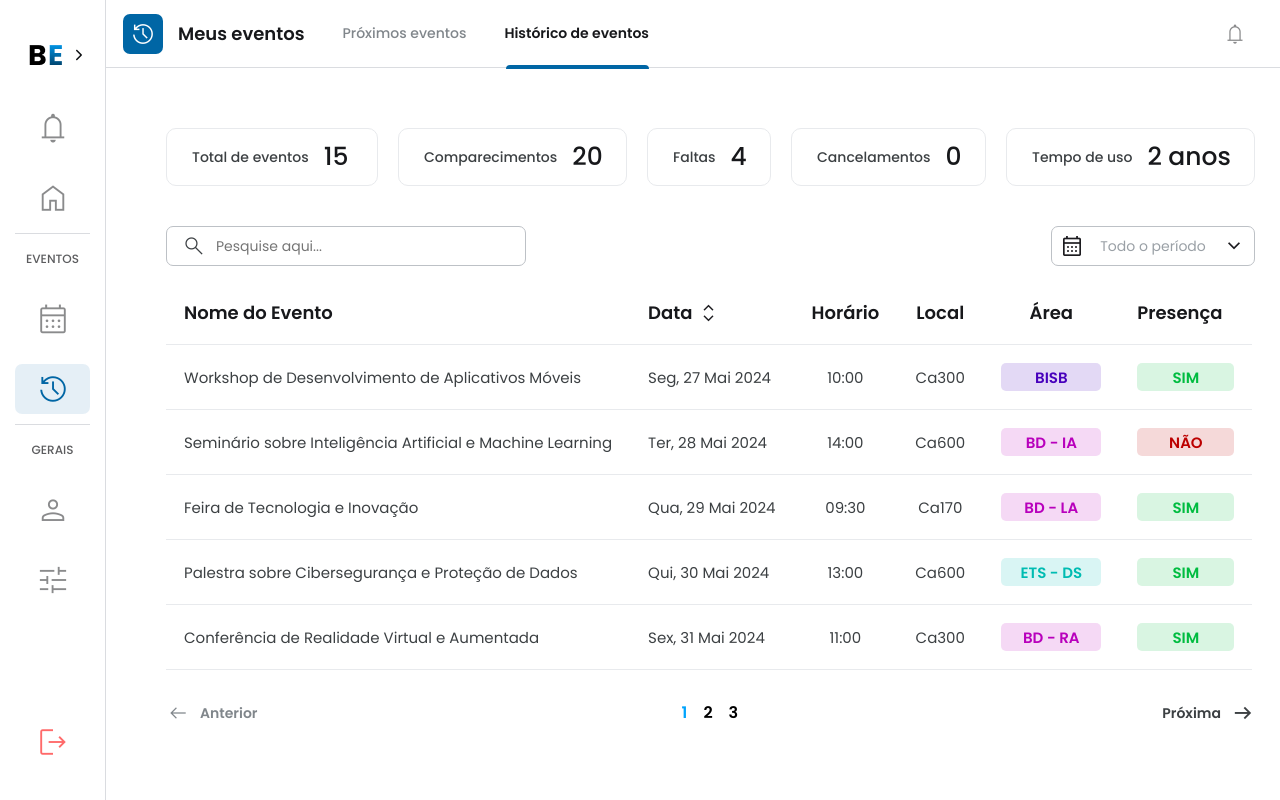
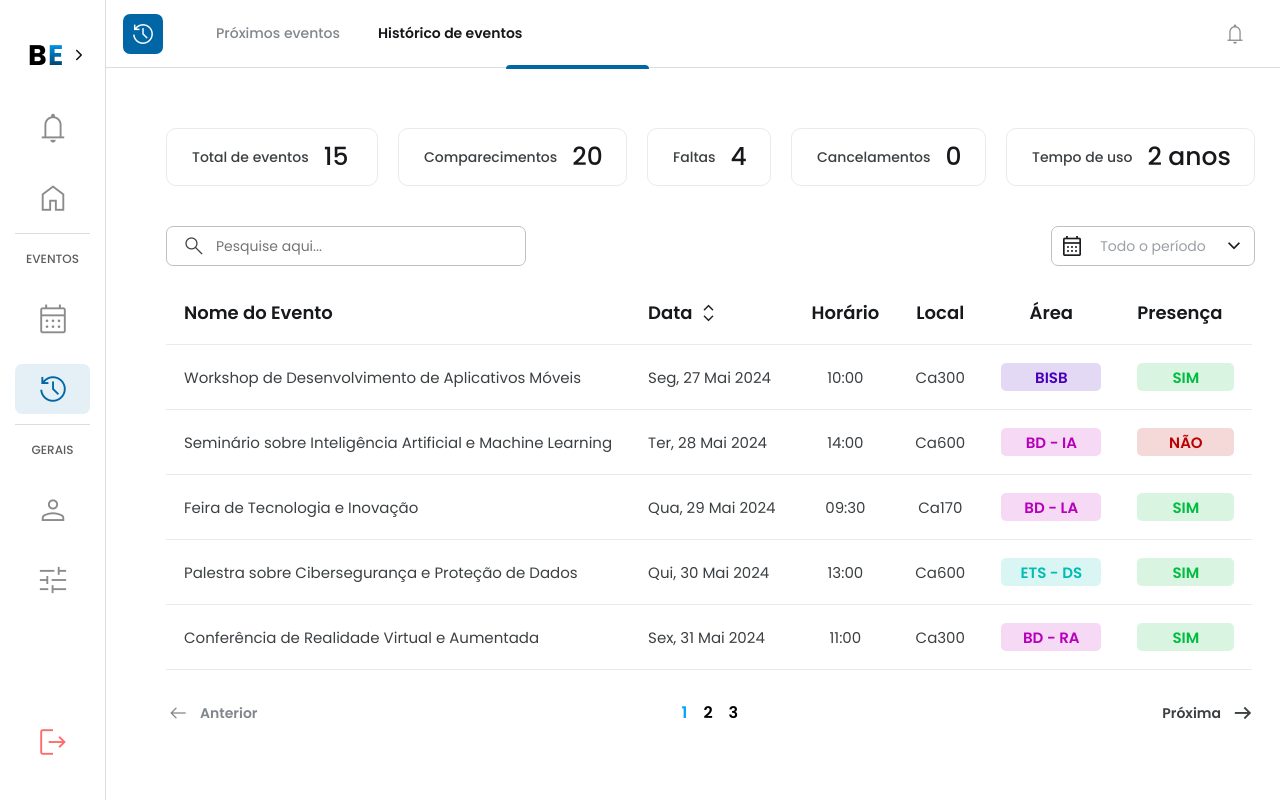
Before and after one commit to EsyProject/EsyFrontend, a React (Vite) app: page /Historic in a window 1280 px wide. Built offline with nearby package versions, Linux system fonts and the light colour scheme.

Commit message:
feat: configuring navbar text

```diff
--- a/src/components/Navbar/Navbar.jsx
+++ b/src/components/Navbar/Navbar.jsx
@@ -3,7 +3,7 @@ import "material-symbols";
 import { Link } from "react-router-dom";
 import "./Navbar.css";
 
-const Navbar = ({ currentPageIcon, activePage, showNavigationTexts }) => {
+const Navbar = ({ currentPageIcon, activePage, showNavigationTexts, navigationText }) => {
   return (
     <div className="navbar-container">
       <div className="navbar-content">
@@ -11,7 +11,7 @@ const Navbar = ({ currentPageIcon, activePage, showNavigationTexts }) => {
         <div className="rectangle">
           <span className="material-symbols-outlined">{currentPageIcon}</span>
         </div>
-        <h2>Meus eventos</h2>
+        <h2>{navigationText}</h2>
         {/* Link to the schedule page */}
         {showNavigationTexts && (
           <Link to="/schedule">
@@ -53,6 +53,7 @@ Navbar.propTypes = {
   currentPageIcon: PropTypes.string.isRequired,
   activePage: PropTypes.string.isRequired,
   showNavigationTexts: PropTypes.bool.isRequired,
+  navigationText: PropTypes.string.isRequired,
 };
 
 export default Navbar;
```
